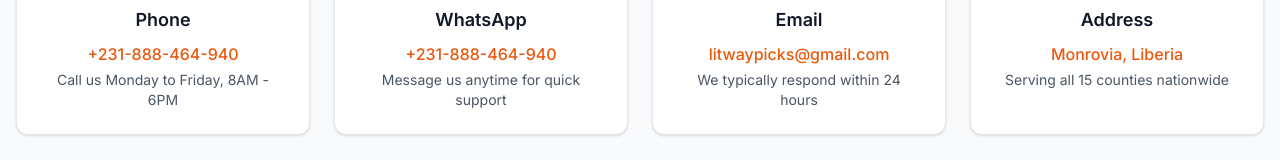
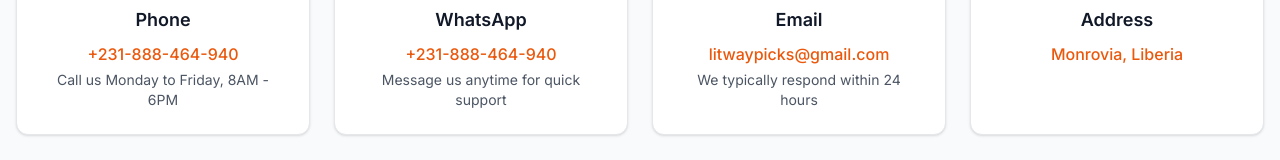
Before and after one commit to LitwaysPicks/litwaypickss-eccomerce, a Next.js app: page /contact in a window 1280 px wide. Shown: the part 421-581 px from the top of the page. Built offline with nearby package versions, Linux system fonts and the light colour scheme; no server answers.

Commit message:
`Removed description from address details in ContactPage component`

```diff
--- a/app/(site)/contact/page.jsx
+++ b/app/(site)/contact/page.jsx
@@ -50,7 +50,6 @@ export default function ContactPage() {
       icon: MapPin,
       title: "Address",
       details: "Monrovia, Liberia",
-      description: "Serving all 15 counties nationwide",
     },
   ];
 
```
